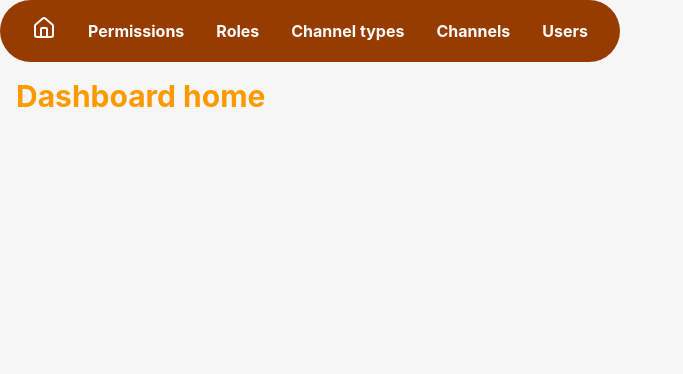
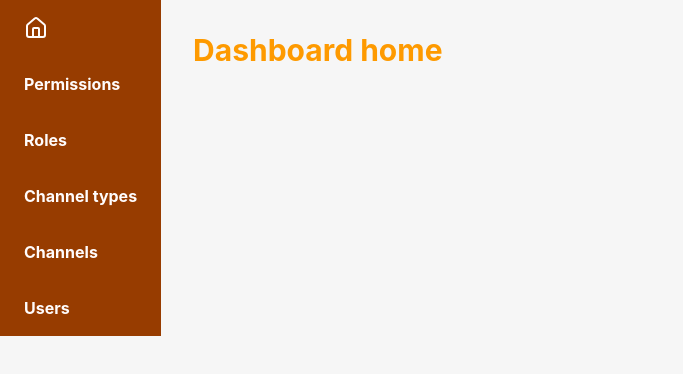
Before and after one commit to ChatneyApp/chatney-frontend, a React (Vite) app: page /dashboard in a window 1280 px wide. Shown: the top 374 px of the page, without its empty margins (0-683 px from the left). Built offline with nearby package versions, Linux system fonts and the light colour scheme.

Commit message:
layout styles

```diff
--- a/src/index.css
+++ b/src/index.css
@@ -1,6 +1,11 @@
 @import "tailwindcss";
 
 :root {
+    margin: 0;
+    padding: 0;
+    height: 100%;
+    width: 100%;
+
     font-family: Inter, system-ui, Avenir, Helvetica, Arial, sans-serif;
     line-height: 1.5;
     font-weight: 400;
--- /dev/null
+++ b/src/pages/dashboard/DashboardLayout.module.css
@@ -0,0 +1,10 @@
+@reference "tailwindcss";
+
+.root {
+    @apply flex flex-row;
+}
+
+.main {
+    @apply p-4;
+    flex: 1 1 auto;
+}
--- a/src/pages/dashboard/DashboardLayout.tsx
+++ b/src/pages/dashboard/DashboardLayout.tsx
@@ -1,10 +1,13 @@
 import {Outlet} from 'react-router';
 
 import {MainMenu} from '@/pages/dashboard/components/MainMenu';
+import styles from './DashboardLayout.module.css';
 
 export const DashboardLayout = () => (
-    <div>
+    <div className={styles.root}>
         <MainMenu/>
-        <Outlet/>
+        <div className={styles.main}>
+            <Outlet/>
+        </div>
     </div>
 );
--- a/src/pages/dashboard/components/MainMenu.module.css
+++ b/src/pages/dashboard/components/MainMenu.module.css
@@ -1,21 +1,18 @@
 @reference "tailwindcss";
 
 .menu {
-    @apply inline-flex items-stretch content-center flex-row gap-0 rounded-full overflow-hidden;
+    @apply flex flex-col gap-0;
 }
 
 .menuItem {
-    @apply p-0 m-0 outline-0 bg-amber-800 text-white font-bold hover:bg-amber-600;
-}
-
-.menuItem:first-child {
-    @apply pl-4;
-}
-
-.menuItem:last-child {
-    @apply pr-4;
+    @apply flex flex-row items-stretch justify-items-stretch justify-stretch p-0 m-0 outline-0 bg-amber-800 text-white font-bold hover:bg-amber-600;
 }
 
 .menuItem > a {
-    @apply inline-block p-4 m-0 text-white font-bold;
+    flex: 1 1 auto;
+    @apply block text-left px-6 py-4 m-0 text-white font-bold;
 }
+
+.activeLink {
+    @apply bg-amber-100 text-black!;
+}
--- a/src/pages/dashboard/components/MainMenu.tsx
+++ b/src/pages/dashboard/components/MainMenu.tsx
@@ -1,5 +1,5 @@
 import {PropsWithChildren} from 'react';
-import {Link} from 'react-router';
+import {NavLink, type NavLinkRenderProps} from 'react-router';
 import {HomeIcon} from 'lucide-react';
 
 import styles from './MainMenu.module.css';
@@ -10,27 +10,30 @@ const MenuItem = ({children}: PropsWithChildren) => (
     </button>
 );
 
+const isActiveLink =
+    ({isActive}: NavLinkRenderProps) => isActive ? styles.activeLink : undefined;
+
 export const MainMenu = () => (
     <div className={styles.menu}>
         <MenuItem>
-            <Link to="/dashboard">
+            <NavLink to="/dashboard">
                 <HomeIcon/>
-            </Link>
+            </NavLink>
         </MenuItem>
         <MenuItem>
-            <Link to="/dashboard/permissions">Permissions</Link>
+            <NavLink to="/dashboard/permissions" className={isActiveLink}>Permissions</NavLink>
         </MenuItem>
         <MenuItem>
-            <Link to="/dashboard/roles">Roles</Link>
+            <NavLink to="/dashboard/roles" className={isActiveLink}>Roles</NavLink>
         </MenuItem>
         <MenuItem>
-            <Link to="/dashboard/channelTypes">Channel types</Link>
+            <NavLink to="/dashboard/channelTypes" className={isActiveLink}>Channel types</NavLink>
         </MenuItem>
         <MenuItem>
-            <Link to="/dashboard/channels">Channels</Link>
+            <NavLink to="/dashboard/channels" className={isActiveLink}>Channels</NavLink>
         </MenuItem>
         <MenuItem>
-            <Link to="/dashboard/users">Users</Link>
+            <NavLink to="/dashboard/users" className={isActiveLink}>Users</NavLink>
         </MenuItem>
     </div>
 );
```
Also changed, not shown: src/main.tsx (+6 -6 lines).
